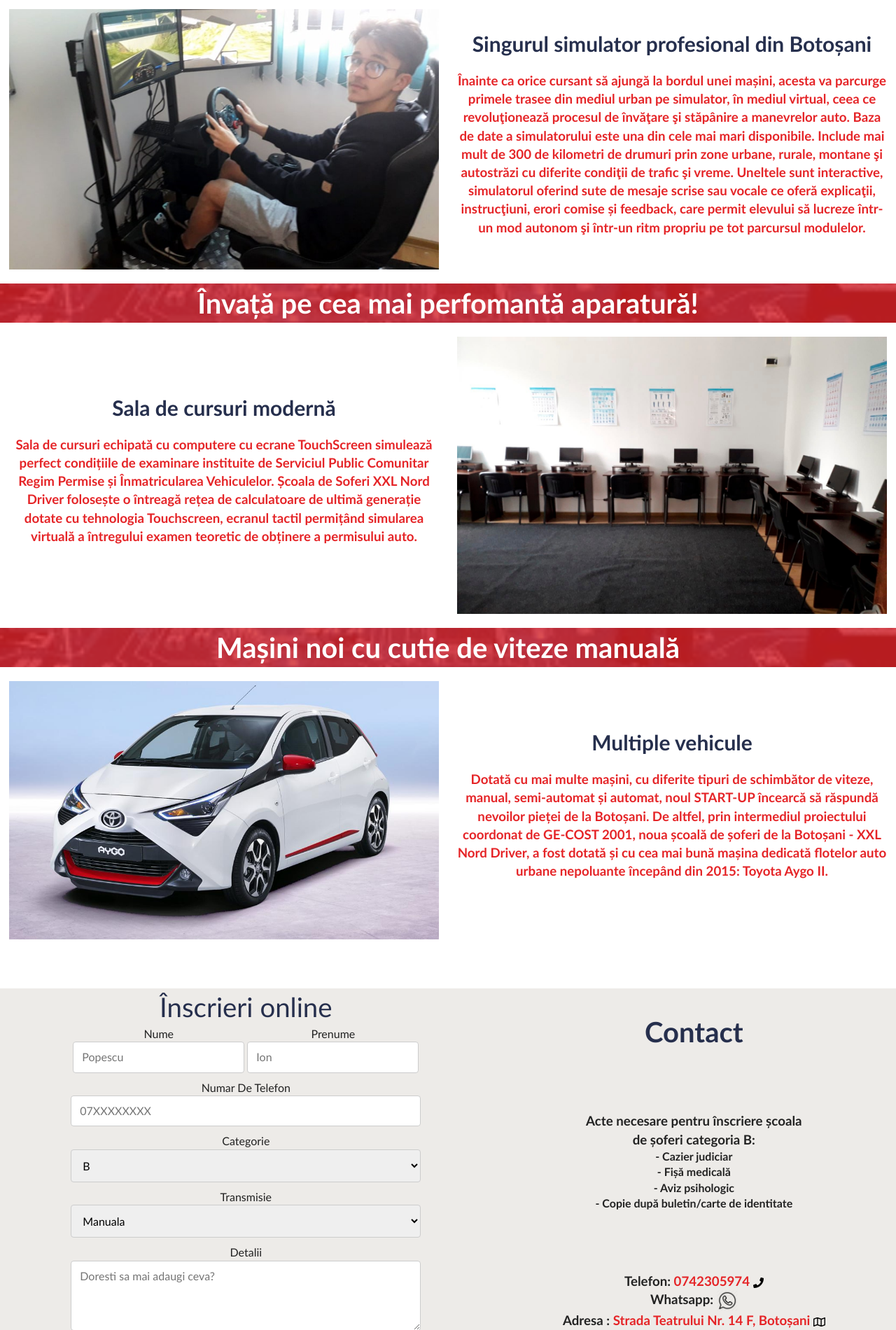
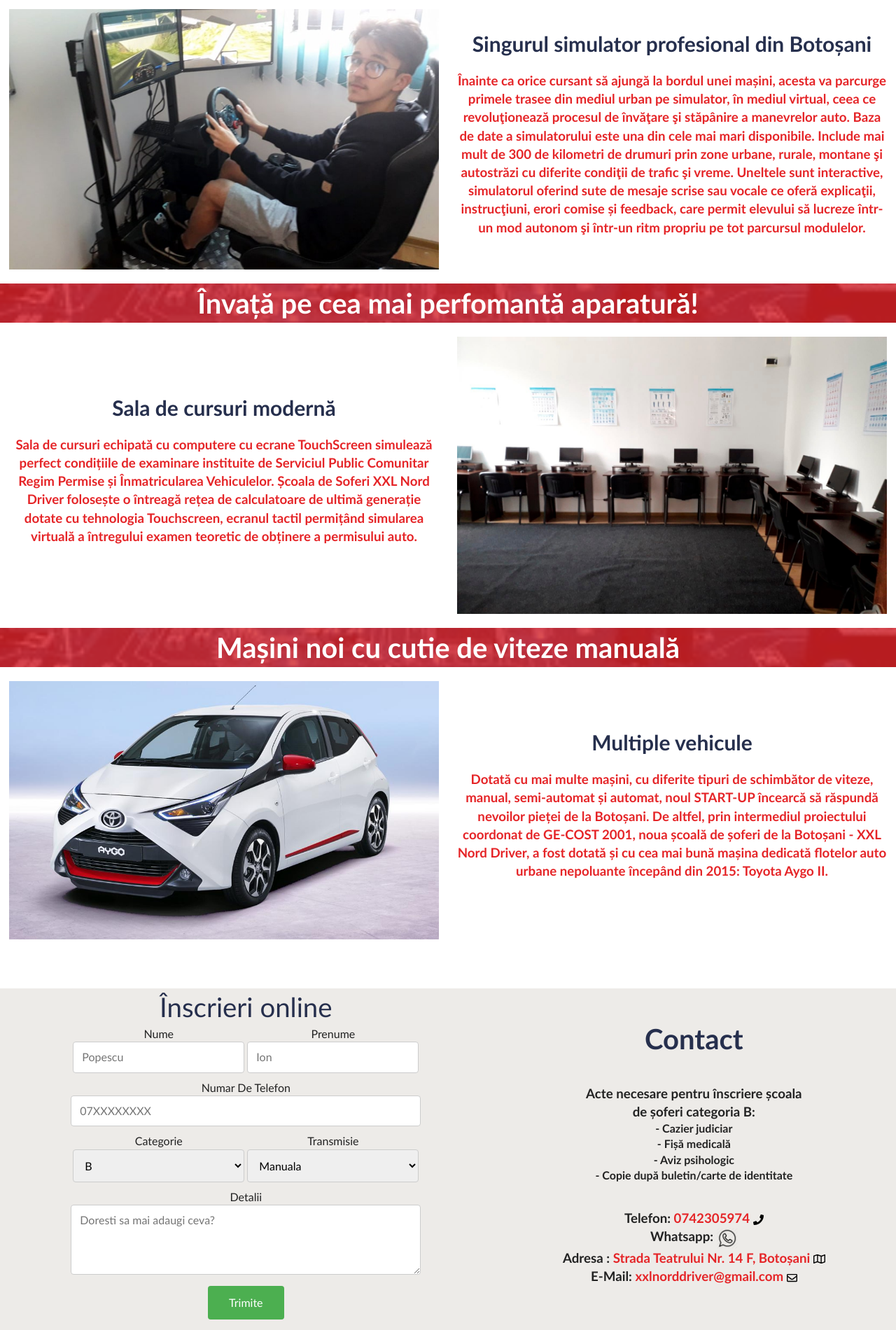
Before and after one commit to silviuilas/XXLNordDriver, a PHP site: page / in a window 1280 px wide. Shown: the part 2141-4041 px from the top of the page at 70% size. Run offline with PHP 8.4, Linux system fonts and the light colour scheme.

Commit message:
changed forum design

```diff
--- a/css/custom.css
+++ b/css/custom.css
@@ -269,7 +269,7 @@
 }
 
 .contact-us-information {
-  height: 500px;
+  height: 400px;
   display: flex;
   flex-direction: column;
   justify-content: space-between;
--- a/index_main.html
+++ b/index_main.html
@@ -225,16 +225,20 @@
         <label for="phone">Numar De Telefon</label>
         <input type="text" id="phone" name="phonenumber" placeholder="07XXXXXXXX" required>
 
+        <div class="half-column-on-desktop">
           <label for="category">Categorie</label>
           <select id="category" name="category">
             <option value="B">B</option>
           </select>
+        </div>
 
+        <div class="half-column-on-desktop">
           <label for="type">Transmisie</label>
           <select id="type" name="type">
             <option value="manuala">Manuala</option>
             <option value="automata">Automata</option>
           </select>
+        </div>
 
         <label for="details">Detalii</label>
         <textarea id="details" name="details" placeholder="Doresti sa mai adaugi ceva?" style="height:100px"></textarea>
```
Lines whose indentation alone changed are shown as unchanged.
